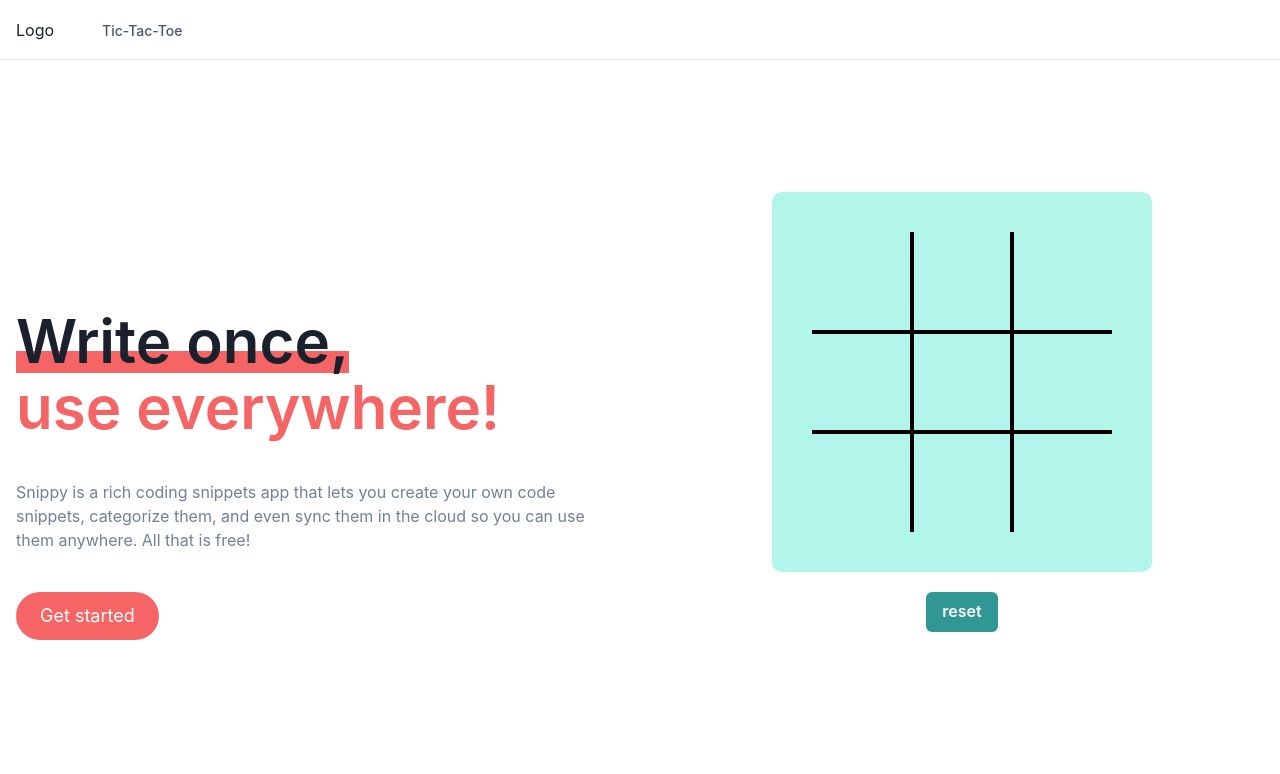
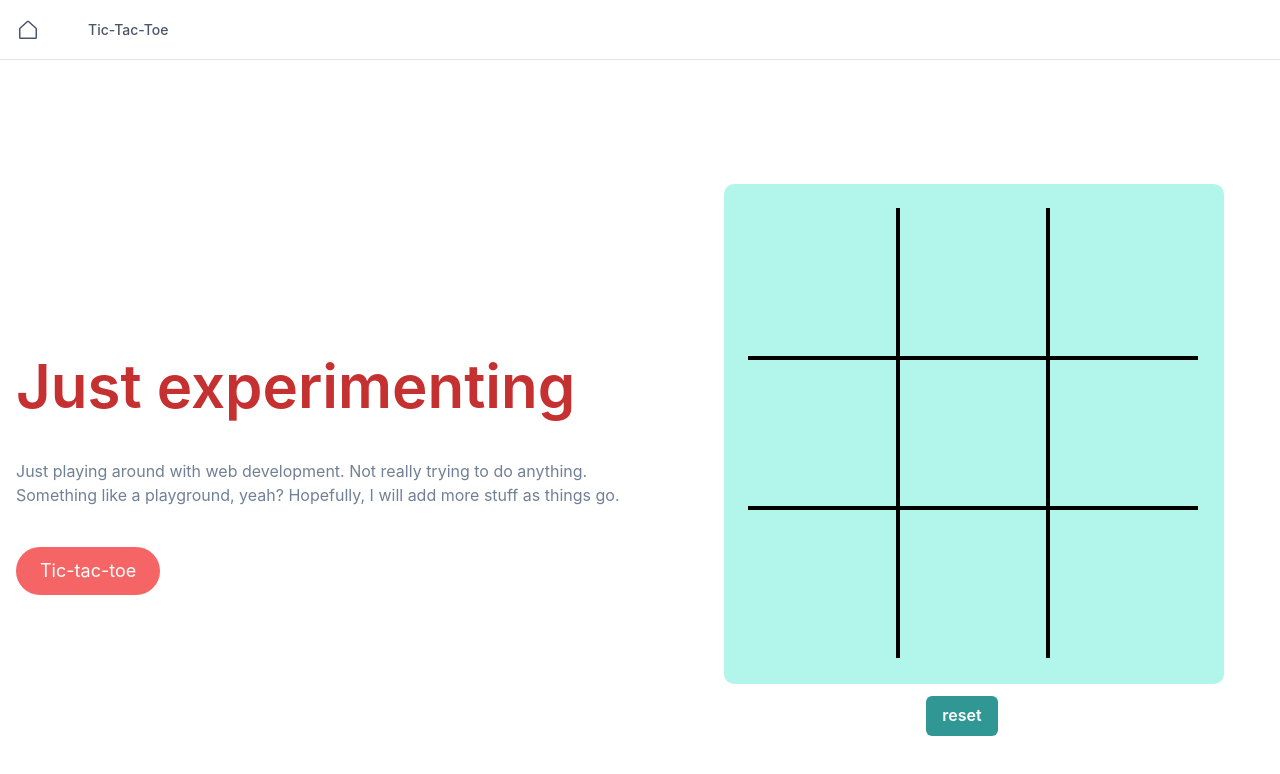
Before and after one commit to hihithisisme/react-sandbox, a Next.js app: page / in a window 1280 px wide. Shown: the top 774 px of the page. Built offline with nearby package versions, Linux system fonts and the light colour scheme.

Commit message:
improve layout + icons

```diff
--- a/components/CTAWithHero.tsx
+++ b/components/CTAWithHero.tsx
@@ -5,6 +5,8 @@ import {
     Heading,
     Icon,
     IconProps,
+    LinkBox,
+    LinkOverlay,
     Stack,
     Text,
 } from '@chakra-ui/react';
@@ -44,25 +46,25 @@ function Header() {
             fontWeight={600}
             fontSize={{ base: '3xl', sm: '4xl', lg: '6xl' }}
         >
-            <Text
-                as={'span'}
-                position={'relative'}
-                _after={{
-                    content: "''",
-                    width: 'full',
-                    height: '30%',
-                    position: 'absolute',
-                    bottom: 1,
-                    left: 0,
-                    bg: 'red.400',
-                    zIndex: -1,
-                }}
-            >
-                Write once,
-            </Text>
-            <br />
-            <Text as={'span'} color={'red.400'}>
-                use everywhere!
+            {/*<Text*/}
+            {/*    as={'span'}*/}
+            {/*    position={'relative'}*/}
+            {/*    _after={{*/}
+            {/*        content: "''",*/}
+            {/*        width: 'full',*/}
+            {/*        height: '30%',*/}
+            {/*        position: 'absolute',*/}
+            {/*        bottom: 1,*/}
+            {/*        left: 0,*/}
+            {/*        bg: 'red.400',*/}
+            {/*        zIndex: -1,*/}
+            {/*    }}*/}
+            {/*>*/}
+            {/*    Just experimenting */}
+            {/*</Text>*/}
+            {/*<br />*/}
+            <Text as={'span'} color={'red.600'}>
+                Just experimenting
             </Text>
         </Heading>
     );
@@ -73,9 +75,9 @@ function CTAText() {
         <>
             <Header />
             <Text color={'gray.500'}>
-                Snippy is a rich coding snippets app that lets you create your
-                own code snippets, categorize them, and even sync them in the
-                cloud so you can use them anywhere. All that is free!
+                Just playing around with web development. Not really trying to
+                do anything. Something like a playground, yeah? Hopefully, I
+                will add more stuff as things go.
             </Text>
         </>
     );
@@ -87,6 +89,7 @@ function CTAButton() {
             spacing={{ base: 4, sm: 6 }}
             direction={{ base: 'column', sm: 'row' }}
         >
+            <LinkBox>
                 <Button
                     rounded={'full'}
                     size={'lg'}
@@ -96,8 +99,9 @@ function CTAButton() {
                     bg={'red.400'}
                     _hover={{ bg: 'red.500' }}
                 >
-                Get started
+                    <LinkOverlay href={'/tictactoe'}>Tic-tac-toe</LinkOverlay>
                 </Button>
+            </LinkBox>
         </Stack>
     );
 }
--- a/components/Navbar.tsx
+++ b/components/Navbar.tsx
@@ -13,7 +13,6 @@ import {
     PopoverTrigger,
     Stack,
     Text,
-    useBreakpointValue,
     useColorModeValue,
     useDisclosure,
 } from '@chakra-ui/react';
@@ -23,6 +22,7 @@ import {
     CloseIcon,
     HamburgerIcon,
 } from '@chakra-ui/icons';
+import { HouseSimple } from 'phosphor-react';
 
 export default function WithSubnavigation() {
     const { isOpen, onToggle } = useDisclosure();
@@ -122,16 +122,7 @@ function NavLogo() {
     return (
         <LinkBox>
             <LinkOverlay href={'/'} />
-            <Text
-                textAlign={useBreakpointValue({
-                    base: 'center',
-                    md: 'left',
-                })}
-                fontFamily={'heading'}
-                color={useColorModeValue('gray.800', 'white')}
-            >
-                Logo
-            </Text>
+            <Icon as={HouseSimple} boxSize={6} verticalAlign={'middle'} />
         </LinkBox>
     );
 }
--- a/components/tictactoe/Board.tsx
+++ b/components/tictactoe/Board.tsx
@@ -1,6 +1,7 @@
 import { Grid } from '@chakra-ui/react';
 import { getWinningLine, IGame } from './game';
 import dynamic from 'next/dynamic';
+import { boardSize } from './TicTacToe';
 
 export default function Board(props: IBoardProps): JSX.Element {
     const gameSize = props.squares.length ** 0.5;
@@ -8,26 +9,6 @@ export default function Board(props: IBoardProps): JSX.Element {
     if (winningLine) {
         console.log(winningLine);
     }
-
-    // const renderRow = () => {
-    //     const squareRow = Array(props.game.size)
-    //         .fill(0)
-    //         .map(() => {
-    //             const sq = renderSquare(index);
-    //             index++;
-    //             return sq;
-    //         });
-    //
-    //     return (
-    //         <Grid container item justifyContent={'center'} wrap={'nowrap'}>
-    //             {squareRow}
-    //         </Grid>
-    //     );
-    // };
-    //
-    // const rows = Array(props.gameSize)
-    //     .fill(0)
-    //     .map(() => renderRow());
 
     return (
         // TODO: make size dynamic
@@ -37,12 +18,8 @@ export default function Board(props: IBoardProps): JSX.Element {
             // direction={'column'}
             // h={{ base: '300px', md: '900px' }}
             // w={{ base: '300px', md: '100%' }}
-            h={'300px'}
-            w={'300px'}
-            templateRows={`repeat(${gameSize}, 1fr)`}
+            boxSize={boardSize}
             templateColumns={`repeat(${gameSize}, 1fr)`}
-            autoRows={'minmax(min-content, max-content)'}
-            autoColumns={'minmax(min-content, max-content)'}
         >
             {props.squares.map((_, i) => (
                 <DynamicSquare
--- a/components/tictactoe/Square.tsx
+++ b/components/tictactoe/Square.tsx
@@ -1,7 +1,8 @@
-import { Center, GridItem } from '@chakra-ui/react';
-import { CheckCircleIcon, CloseIcon } from '@chakra-ui/icons';
+import { Center, GridItem, Icon } from '@chakra-ui/react';
 import React from 'react';
-import { useWindowDimensions } from '../../components/tictactoe/utils';
+
+import { Circle, X } from 'phosphor-react';
+import { squareSize } from './TicTacToe';
 
 interface ISquareProps {
     index: number;
@@ -16,29 +17,18 @@ export default function Square(props: ISquareProps): JSX.Element {
     // const theme = useTheme();
 
     const defaultBorder = `2px black solid`;
-    let squareWidth = useSquareWidth(props.gameSize);
 
     let displayIcon = null;
     if (props.value == 'X') {
-        displayIcon = (
-            <CrossIcon fontSize={squareWidth * 0.5} isFocus={props.highlight} />
-        );
+        displayIcon = <CrossIcon isFocus={props.highlight} />;
     } else if (props.value === 'O') {
-        displayIcon = (
-            <CircleIcon
-                fontSize={squareWidth * 0.5}
-                isFocus={props.highlight}
-            />
-        );
+        displayIcon = <CircleIcon isFocus={props.highlight} />;
     }
 
     return (
         <GridItem
             onClick={props.handleClick}
-            // height={`${squareWidth}px`}
-            // width={`${squareWidth}px`}
-            // h={`${100 / props.gameSize}%`}
-            // w={`${100 / props.gameSize}%`}
+            boxSize={squareSize}
             rowSpan={1}
             colSpan={1}
             borderBottom={
@@ -69,22 +59,6 @@ export default function Square(props: ISquareProps): JSX.Element {
     );
 }
 
-function useSquareWidth(gameSize: number): number {
-    const { width } = useWindowDimensions();
-
-    const MAX_SQUARE = 200;
-    const MIN_SQUARE = 50;
-    const MARGINS = 100;
-
-    if (width >= gameSize * MAX_SQUARE + MARGINS) {
-        return MAX_SQUARE;
-    } else if (width < gameSize * MIN_SQUARE + MARGINS) {
-        return MIN_SQUARE;
-    } else {
-        return (width - MARGINS) / gameSize;
-    }
-}
-
 function isTopEdge(index: number, gameSize: number) {
     return ~~(index / gameSize) === 0;
 }
@@ -101,22 +75,24 @@ function isRightEdge(index: number, gameSize: number) {
     return index % gameSize === gameSize - 1;
 }
 
-function CrossIcon(props: { isFocus: boolean; fontSize: number }) {
+const iconSize = '60%';
+
+function CrossIcon(props: { isFocus: boolean }) {
     return (
-        <CloseIcon
-            w={'50%'}
-            h={'50%'}
+        <Icon
+            as={X}
+            boxSize={iconSize}
             transition={'opacity 0.3s ease-out'}
             opacity={props.isFocus ? 1 : 0.2}
         />
     );
 }
 
-function CircleIcon(props: { isFocus: boolean; fontSize: number }) {
+function CircleIcon(props: { isFocus: boolean }) {
     return (
-        <CheckCircleIcon
-            w={'50%'}
-            h={'50%'}
+        <Icon
+            as={Circle}
+            boxSize={iconSize}
             transition={'opacity 0.3s ease-out'}
             opacity={props.isFocus ? 1 : 0.2}
         />
--- a/components/tictactoe/TicTacToe.tsx
+++ b/components/tictactoe/TicTacToe.tsx
@@ -2,6 +2,17 @@ import { Box, Button, Flex } from '@chakra-ui/react';
 import { useState } from 'react';
 import Board from './Board';
 import { getWinningLine, newGame } from './game';
+
+const baseSize = 300;
+export const boardSize = { base: `${baseSize}px`, md: `${baseSize * 1.5}px` };
+export const paddedBoardSize = {
+    base: `${baseSize + 50}px`,
+    md: `${baseSize * 1.5 + 50}px`,
+};
+export const squareSize = {
+    base: `${baseSize / 3}px`,
+    md: `${(baseSize * 1.5) / 3}px`,
+};
 
 function TicTacToe() {
     // const [gameSize, setGameSize] = useState(gameModes[0].value);
@@ -24,19 +35,15 @@ function TicTacToe() {
     }
 
     return (
-        <Box
-            textAlign={'center'}
-            // h={0}
-            // w={{ base: '100%', md: '600px' }}
-            // pb={{ base: '100%', md: '600px' }}
-        >
+        <Box textAlign={'center'} boxSize={paddedBoardSize}>
             {/*<StatusHeader squares={game.squares} isXNext={game.isXNext} />*/}
             <Flex
                 justifyItems={'center'}
-                p={10}
-                m={5}
+                p={6}
+                m={3}
                 bgColor={'teal.100'}
                 borderRadius={'10px'}
+                boxSize={'100%'}
             >
                 <Board {...game} handleClick={(i: number) => handleClick(i)} />
             </Flex>
--- a/package.json
+++ b/package.json
@@ -15,6 +15,7 @@
     "@emotion/styled": "^11.8.1",
     "framer-motion": "^6.3.3",
     "next": "12.1.5",
+    "phosphor-react": "^1.4.1",
     "react": "18.1.0",
     "react-dom": "18.1.0"
   },
```
Also changed, not shown: 1 other file (tests, documents, lock files or other folders). Lines whose indentation alone changed are shown as unchanged.
